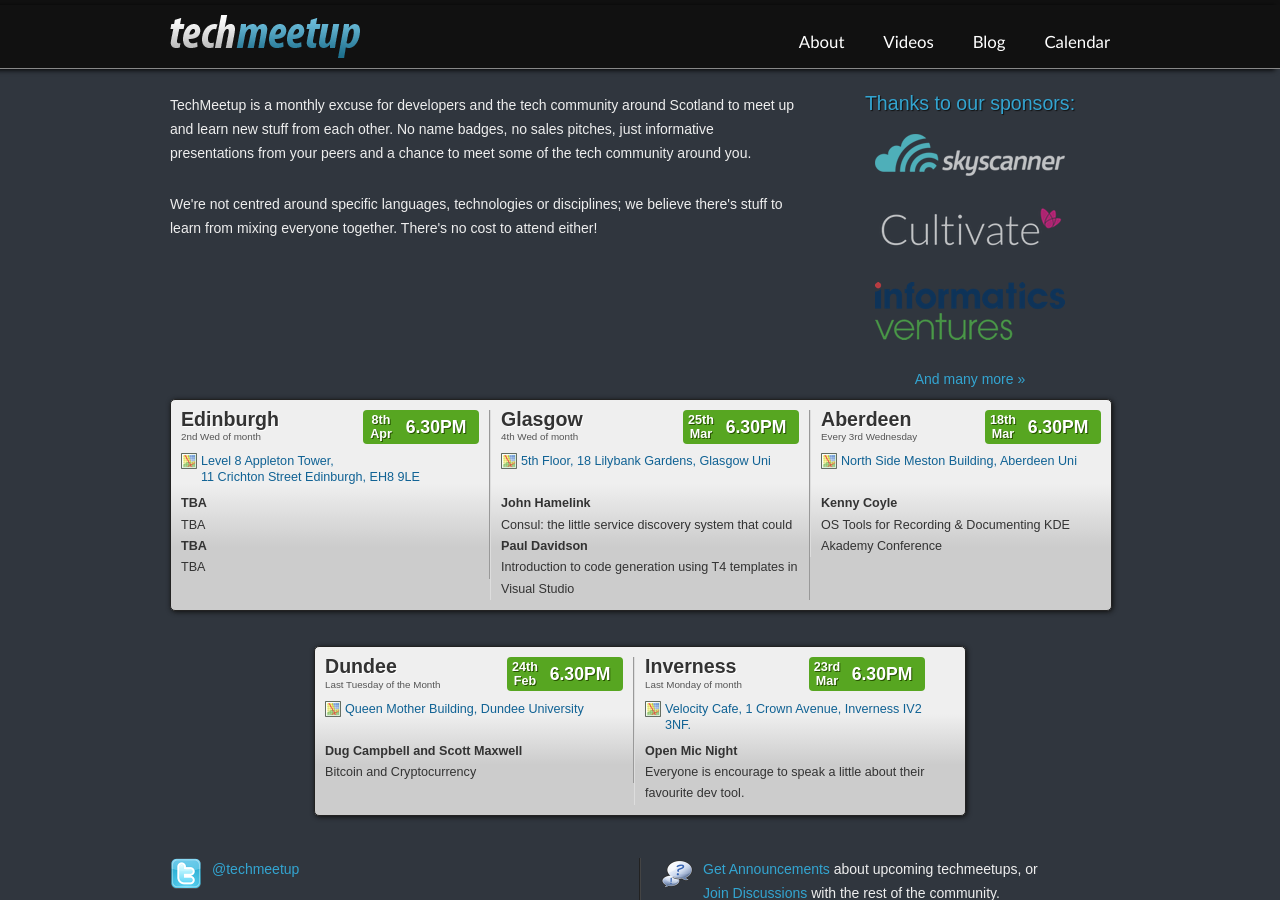
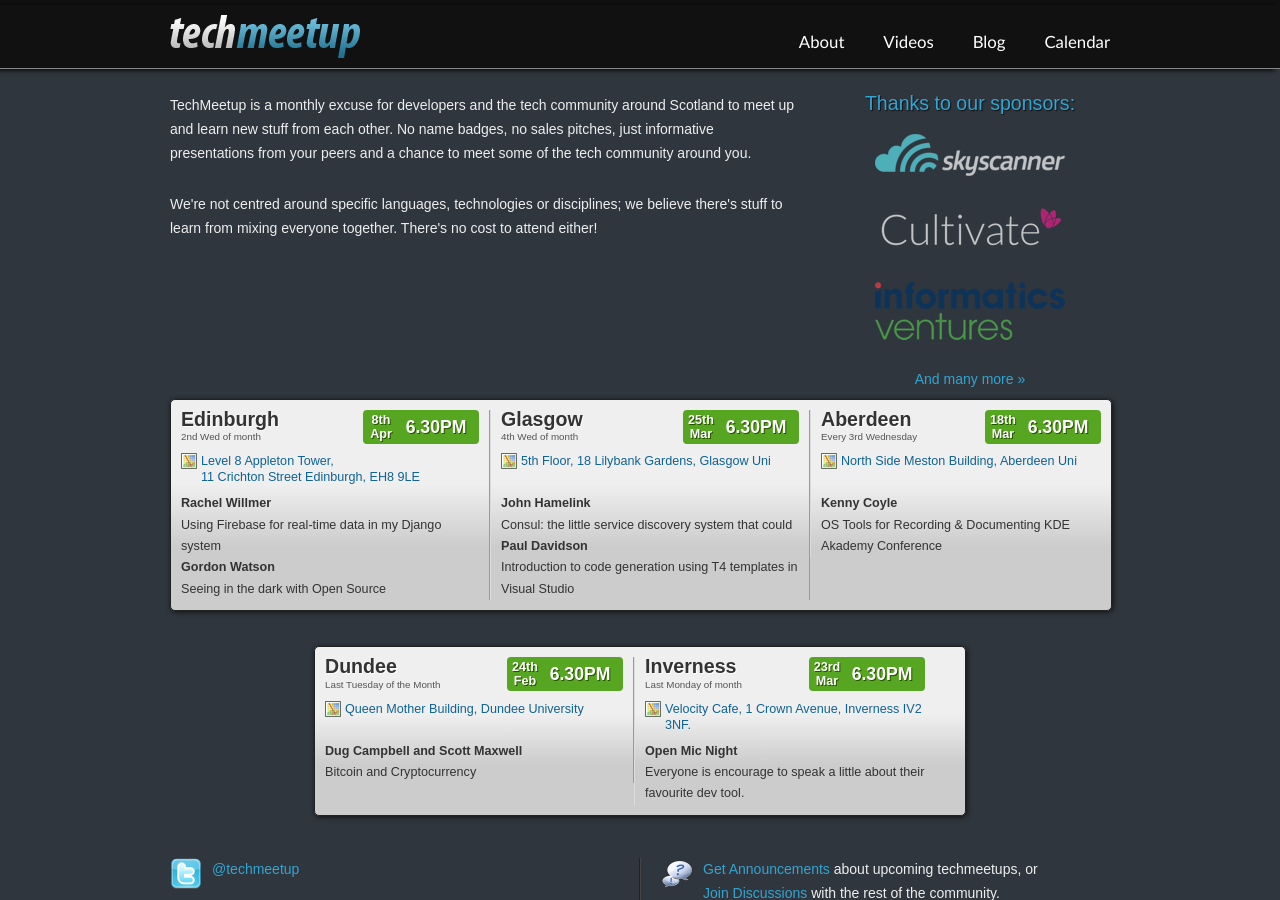
Before and after one commit to techmeetup/techmeetup.co.uk, a Jekyll site: the page built from index.html, in a window 1280 px wide and 900 px high. Built offline with Jekyll 4.4.1, drawn with Linux system fonts in a browser that asks for light colours.

Commit message:
index.json: add Edinburgh talks.

```diff
--- a/_data/index.json
+++ b/_data/index.json
@@ -2,12 +2,12 @@
   "edinburgh": {
     "speakers": [
       {
-        "name": "TBA",
-        "talk": "TBA"
+        "name": "Rachel Willmer",
+        "talk": "Using Firebase for real-time data in my Django system"
       },
       {
-        "name": "TBA",
-        "talk": "TBA"
+        "name": "Gordon Watson",
+        "talk": "Seeing in the dark with Open Source"
       }
     ],
     "day": "8th",
```
